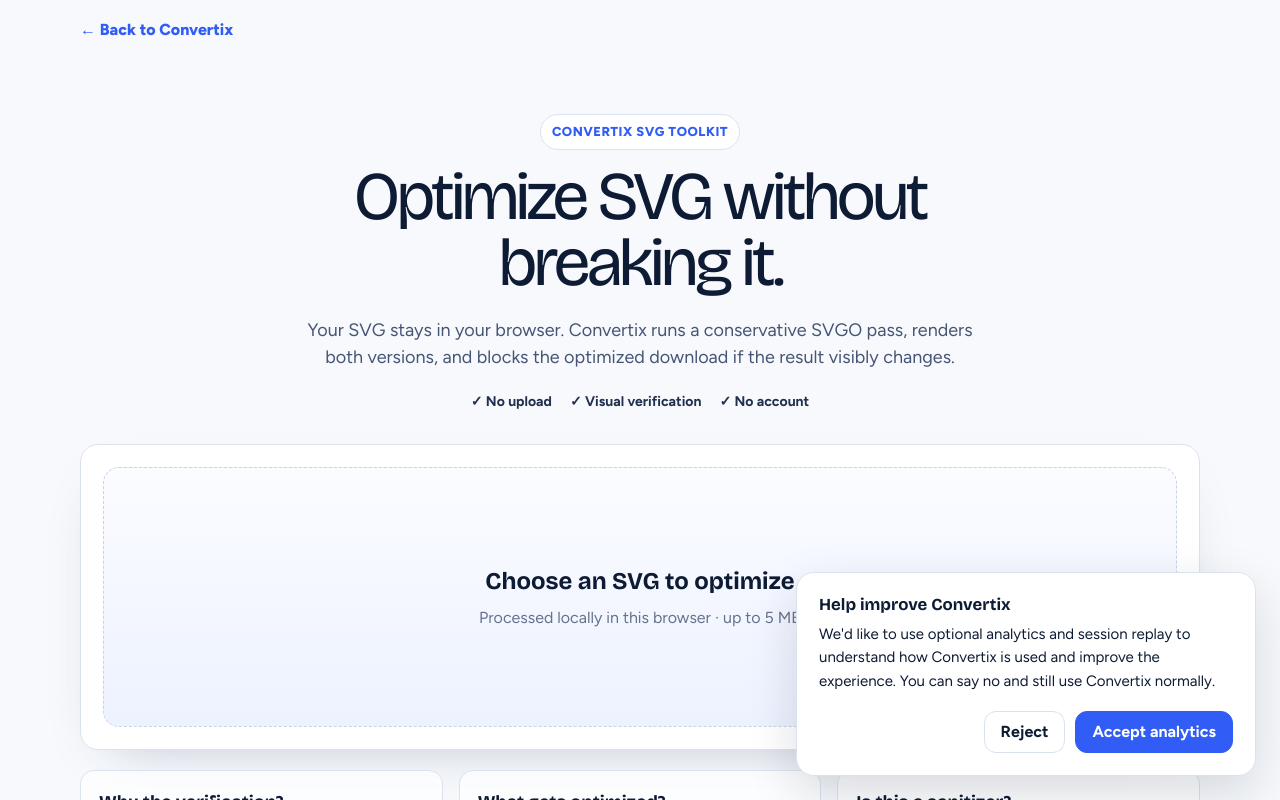
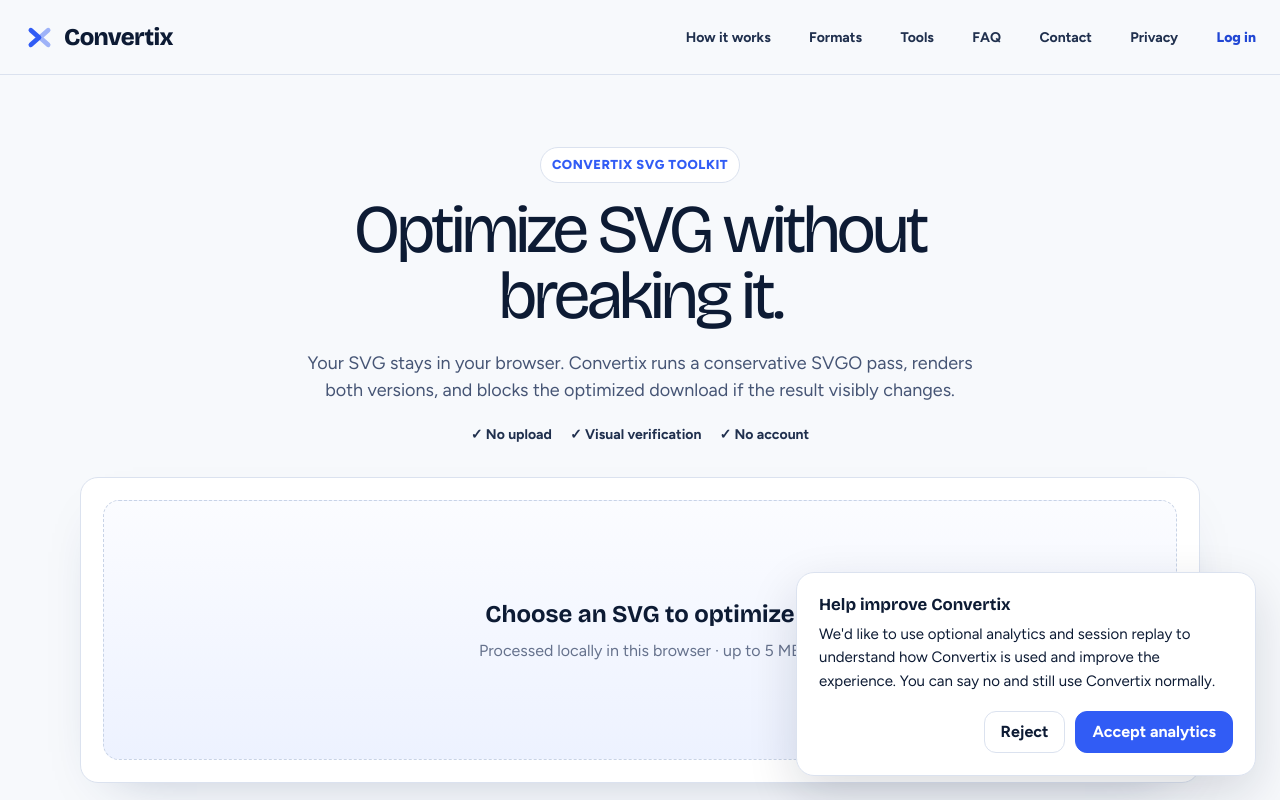
Before and after one commit to louisboii747/Convertix, a Next.js app in the folder apps/web/: page /optimize-svg in a window 1280 px wide. Shown: the top 800 px of the page. Built offline with nearby package versions, Linux system fonts and the light colour scheme; no server answers.

Commit message:
Integrate SVG optimizer into primary navigation

```diff
--- a/apps/web/src/app/optimize-svg/page.tsx
+++ b/apps/web/src/app/optimize-svg/page.tsx
@@ -1,5 +1,5 @@
 import type { Metadata } from "next";
-import Link from "next/link";
+import { SiteHeader } from "@/components/site-header";
 import { SvgOptimizer } from "@/components/svg-optimizer";
 
 export const metadata: Metadata = {
@@ -20,13 +20,11 @@ export const metadata: Metadata = {
 
 export default function OptimizeSvgPage() {
   return (
-    <main id="main-content">
-      <div style={{ width: "min(1120px, calc(100% - 32px))", margin: "18px auto 0" }}>
-        <Link href="/" style={{ color: "var(--cobalt)", fontWeight: 800 }}>
-          ← Back to Convertix
-        </Link>
-      </div>
-      <SvgOptimizer />
-    </main>
+    <>
+      <SiteHeader />
+      <main id="main-content">
+        <SvgOptimizer />
+      </main>
+    </>
   );
 }
```
